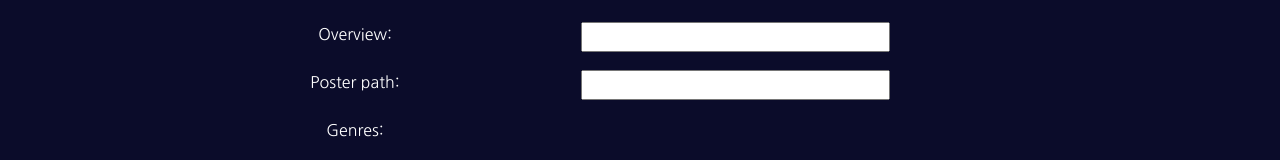
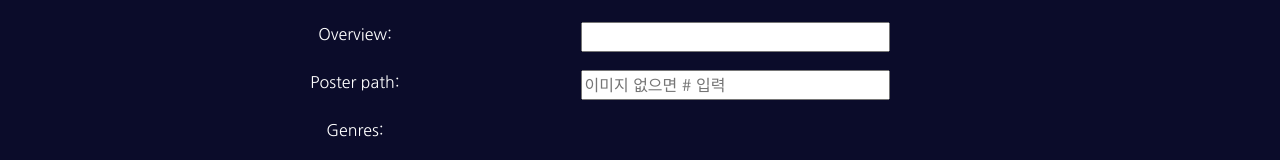
Before and after one commit to geonwoo0223/BanaMovie, a Vue app in the folder final-pjt-front/: page /movieaddform in a window 1280 px wide. Shown: the part 436-596 px from the top of the page. Built offline with nearby package versions, Linux system fonts and the light colour scheme; no server answers; a web font is replaced by a local one; what vue-js-modal, vue-moment would draw is missing.

Commit message:
거의마지막

```diff
--- a/final-pjt-front/src/components/movie/MovieListItem.vue
+++ b/final-pjt-front/src/components/movie/MovieListItem.vue
@@ -1,7 +1,9 @@
 <template>
   <div class="col-3">
+
     <button>
-      <img @click="showDetail" :src="movie.poster_path" :alt="movie.title" />
+      <img @click="showDetail" :src="movie.poster_path" :alt="movie.title" v-if="!movie.poster_path.includes('#')"/>
+      <img @click="showDetail" src="https://image.tmdb.org/t/p/w185/g3gpHLUuQLGI9gRmfraSQCN1TYk.jpg" :alt="movie.title" v-else/>
     </button>
 
 
@@ -11,13 +13,14 @@
       footer-text-variant="dark">
       <!-- 영화디테일 부분 -->
       <div class="detail-box">
-        <img :src="movie.poster_path" alt="movie poster" id="movie-poster">
+        <img :src="movie.poster_path" alt="movie poster" id="movie-poster" v-if="!movie.poster_path.includes('#')">
+        <img src="https://image.tmdb.org/t/p/w185/g3gpHLUuQLGI9gRmfraSQCN1TYk.jpg" alt="movie poster" id="movie-poster" v-else/>
         <h2 class="font-do">{{ movie.title }}</h2>
         <h5 class="font-do">{{ movie.release_date }}</h5>
         <h5 class="font-do" v-if="movie.adult">19세 관람가</h5>
         <br />
         <h4 class="font-poor">줄거리: {{ movie.overview | truncate(100, '...') }}</h4>
-        <h4 class="font-poor">평점: {{ movie_list[movie.id]["rate"]  }}</h4>
+        <h4 class="font-poor">평점: {{ movie_list[movie.id]["rate"] }}</h4>
         <hr />
       </div>
       <br>
@@ -130,7 +133,7 @@
   export default {
     name: 'MovieListItem',
     props: {
-      movie: Object
+      movie: Object,
     },
     data: function () {
       return {
@@ -143,7 +146,6 @@
         reviewId: null,
         rate_options: _.range(0, 11),
         variants: ["light", "dark"],
-        halfStar: null,
       }
     },
     methods: {
--- a/final-pjt-front/src/views/admin/MovieAddForm.vue
+++ b/final-pjt-front/src/views/admin/MovieAddForm.vue
@@ -63,7 +63,7 @@
           <label for="poster_path">Poster path: </label>
         </b-col>
         <b-col sm="6">
-          <input type="text" id="poster_path" v-model.trim="poster_path">
+          <input type="text" id="poster_path" v-model.trim="poster_path" placeholder="이미지 없으면 # 입력">
         </b-col>
       </b-row>
       <b-row class="my-3">
@@ -124,9 +124,6 @@ export default {
     addMovie: function () {
       const temp_number = this.$store.state.movie_count
       // poster_path가 공란이면
-      if (this.poster_path === '') {
-        this.poster_path = "qwodkqowfkoq.jpg"
-      }
 
       const movieItem = {
         movieInfo: {
--- a/final-pjt-front/src/views/admin/MovieUpdateForm.vue
+++ b/final-pjt-front/src/views/admin/MovieUpdateForm.vue
@@ -54,7 +54,7 @@
           <label for="overview">Overview: </label>
         </b-col>
         <b-col sm="6">
-          <input type="text" id="overview" v-model.trim="overview">
+          <b-form-input type="text" id="overview" v-model.trim="overview"></b-form-input>
         </b-col>
       </b-row>
 
@@ -63,7 +63,7 @@
           <label for="poster_path">Poster path: </label>
         </b-col>
         <b-col sm="6">
-          <input type="text" id="poster_path" v-model.trim="poster_path">
+          <b-form-input type="text" id="poster_path" v-model.trim="poster_path"></b-form-input>
         </b-col>
       </b-row>
       <b-row class="my-3">
@@ -118,7 +118,7 @@ export default {
     this.adult = movie.adult
     this.status = movie.status
     this.overview = movie.overview
-    this.poster_path = movie.poster_path.substr(30,200)
+    this.poster_path = movie.poster_path
     for (const genre of movie.genres) {
       this.checked_genres.push(genre.id)
       this.original_genres.push(genre.name)
--- a/final-pjt-front/src/views/movies/MovieList.vue
+++ b/final-pjt-front/src/views/movies/MovieList.vue
@@ -47,8 +47,12 @@
       <h1 class="font-do my-3">영화 리스트</h1>
     </div>
     <div class="container">
+      <!-- <div class="row justify-content-end mb-4">
+        <label class="h2 mr-3" for="">Search: </label>
+        <input style="width: 300px;" class="form-control" type="text" v-model.trim='search'>
+      </div> -->
       <div class="row">
-        <MovieListItem v-for="(movie,idx) in movie_list" :key="idx" :movie="movie" class="col-3" />
+        <MovieListItem v-for="(movie,idx) in movie_list" :key="idx" :movie="movie" class="col-3" :search="search"/>
       </div>
     </div>
 
@@ -67,7 +71,8 @@
     data: function () {
       return {
         slide: 0,
-        sliding: null
+        sliding: null,
+        search: '',
       }
     },
     components: {
@@ -87,7 +92,7 @@
       },
       onSlideEnd() {
         this.sliding = false
-      }
+      },
     },
     created: function () {
 
```
Also changed, not shown: 1 other file (tests, documents, lock files or other folders).
